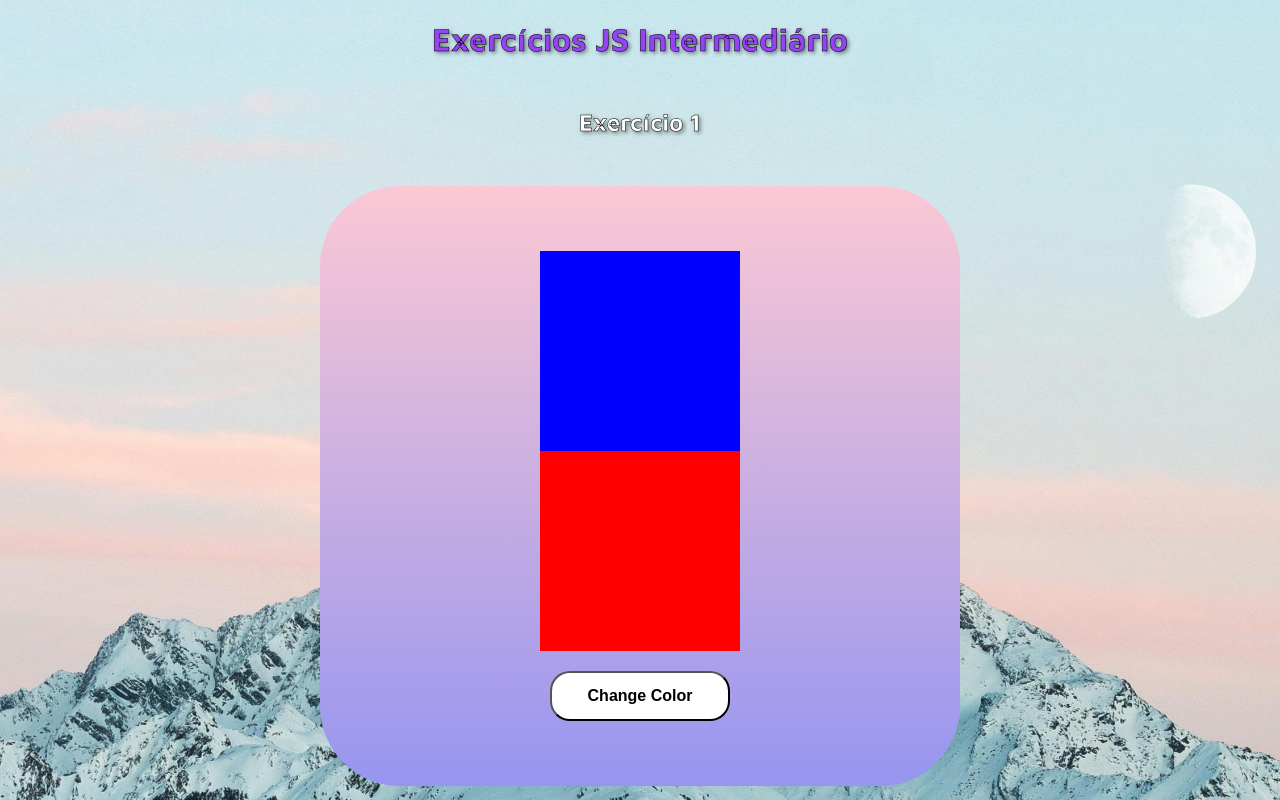
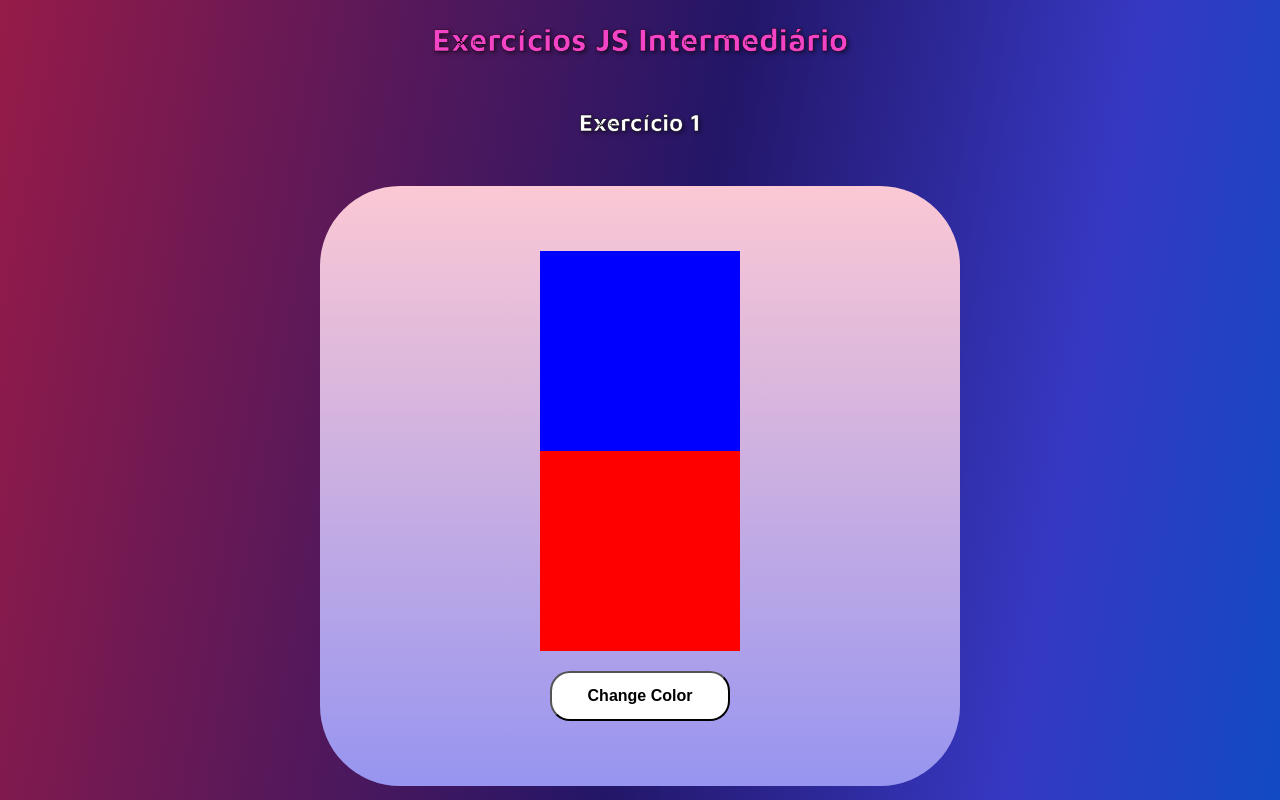
Before and after one commit to GuiTavs7/exercicios_js, a plain HTML site: page index.html in a window 1280 px wide. Shown: the top 800 px of the page. Drawn offline with Linux system fonts and the light colour scheme.

Commit message:
update background

```diff
--- a/style.css
+++ b/style.css
@@ -7,10 +7,7 @@
 }
 
 body{
-    background-repeat: no-repeat;
-    background-size: cover;
-    background-position: center;
-    background-image: url(background.jpg);
+    background-image: linear-gradient(-80deg, rgb(4, 81, 196) 0%, rgb(54, 56, 194) 25%, rgb(35, 22, 104) 51%, #961b48 100%);
     font-family: "Maven Pro", sans-serif;
     display: flex;
     flex-direction: column;
@@ -24,7 +21,7 @@ h1{
     -webkit-text-stroke-color: black;
     -webkit-text-stroke-width: 0.5px;
     text-shadow: 2px 2px 4px rgba(0, 0, 0, 0.5);
-    color: #9543f3;
+    color: #f343c7;
     margin-top: 20px;
 }
 
```
Also changed, not shown: background.jpg (deleted).
